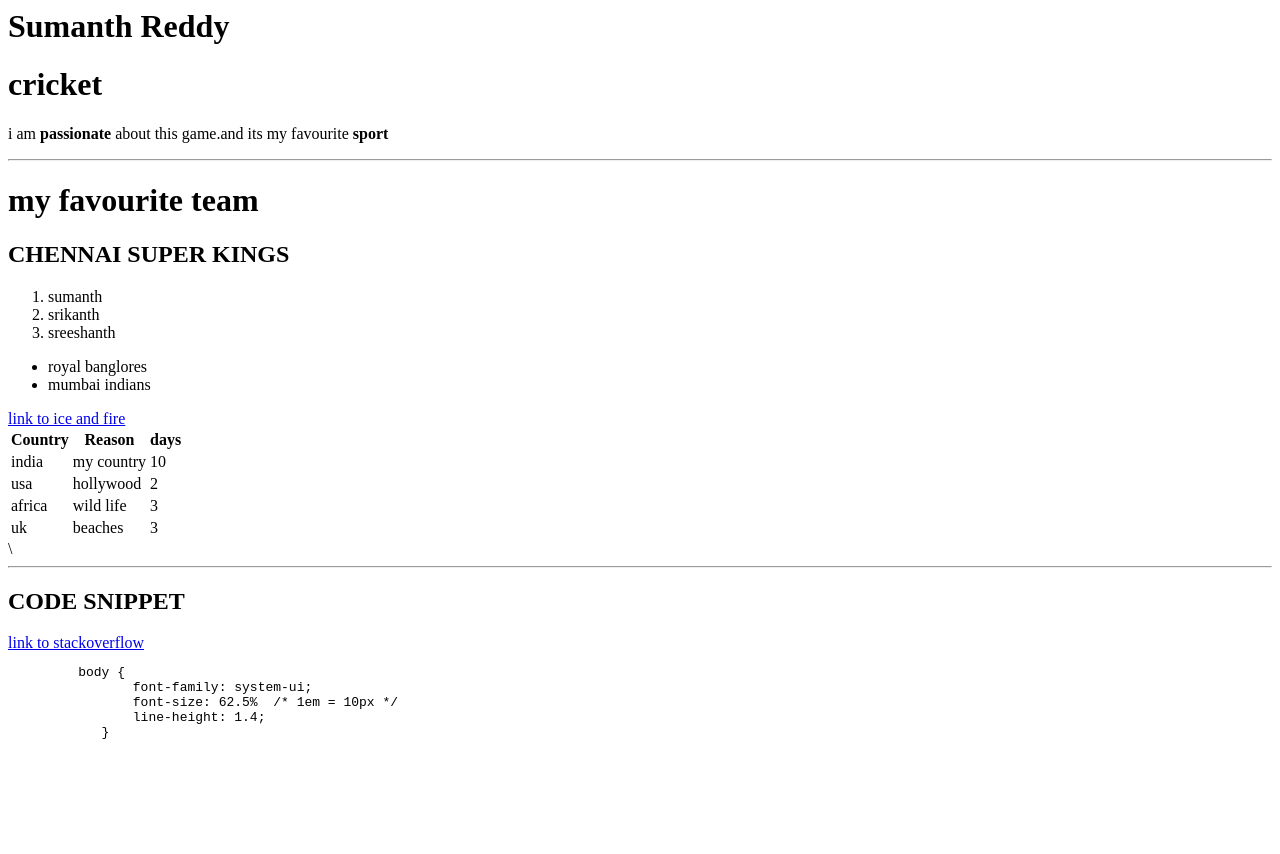
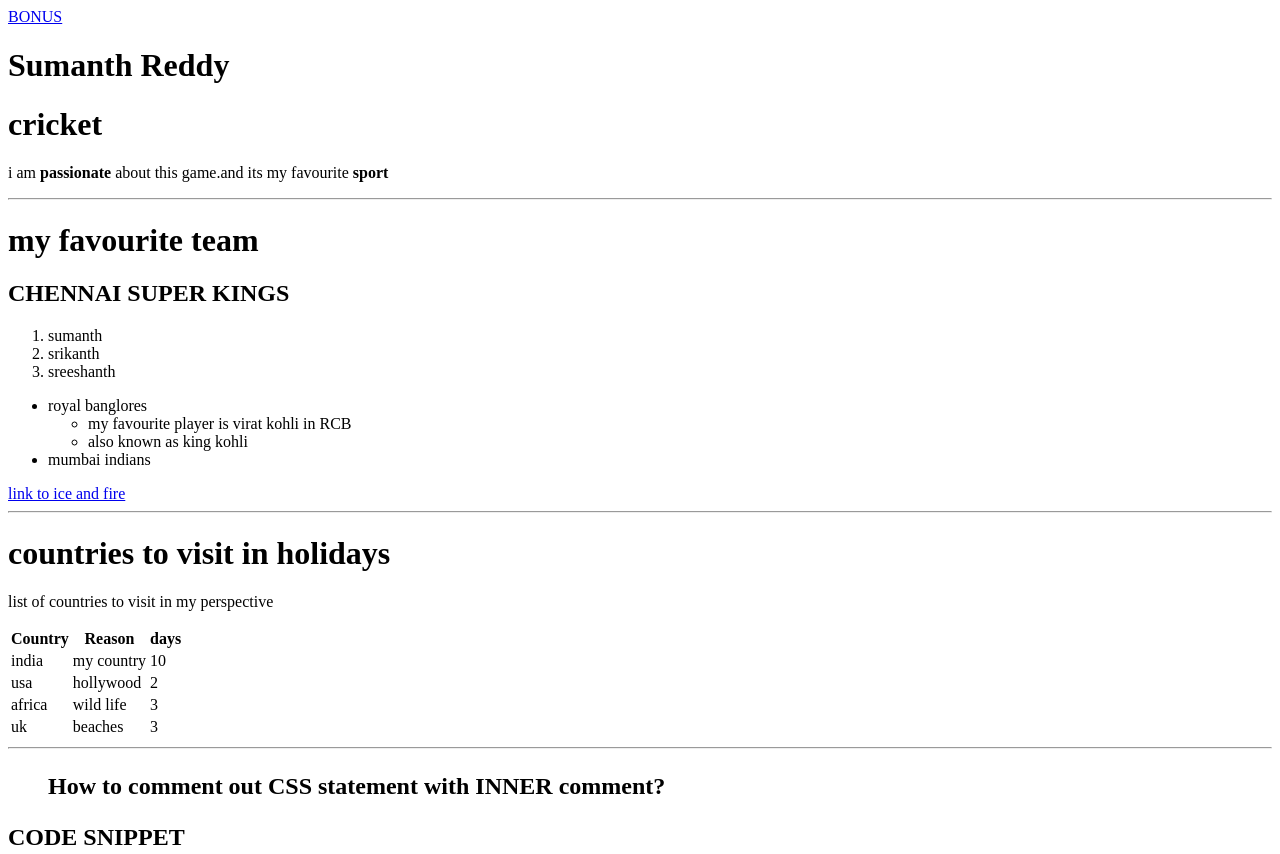
Before and after one commit to 44-563-Web-Apps-S23/44563-webapps-assignment-3-sumanthreddy76, a plain HTML site: page index.html in a window 1280 px wide. Shown: the top 854 px of the page. Before the commit the page ends 800 px from the top, so only its background shows below. Drawn offline with Linux system fonts and the light colour scheme.

Commit message:
commiting final one

```diff
--- a/index.html
+++ b/index.html
@@ -3,6 +3,7 @@
         <title>my web page</title>
     </head>
     <body>
+        <a href="bonus.html"> BONUS </a>
         <h1>Sumanth Reddy</h1>
 
 </html>
@@ -30,24 +31,26 @@
     </ol>
     <ul>
         <li> royal banglores</li>
+            <ul>
+                <li> my favourite player is virat kohli in RCB </li>
+                <li>also known as king kohli</li>
+            </ul>
         <li> mumbai indians </li>
     </ul>
+    <a href="aboutme.html"> link to ice and fire </a>
+    <hr>
+    <h1>
+        countries to visit in holidays
+    </h1>
 
 
 
 
 
-    <a href="aboutme.html"> link to ice and fire </a>
-
-
-
-
-
-
-
-
-
-
+</h1>
+    <p>
+        list of countries to visit in my perspective
+    </p>
 <table>
     <tr>
       <th>Country</th>
@@ -76,15 +79,16 @@
         <td>3</td>
 
 
-    </table>\
+    </table>
 
     <hr>
     <h2>
+        <blockquote> How to comment out CSS statement with INNER comment? </blockquote>
         CODE SNIPPET
     </h2>
     <a href="https://stackoverflow.com/questions/69467087/how-to-comment-out-css-statement-with-inner-comment"> link to stackoverflow</a>
         <pre>
-         body {
+            body {
                 font-family: system-ui;
                 font-size: 62.5%  /* 1em = 10px */
                 line-height: 1.4;
@@ -100,4 +104,7 @@
 
 
 
+
+
 </body>
+</html>
```
